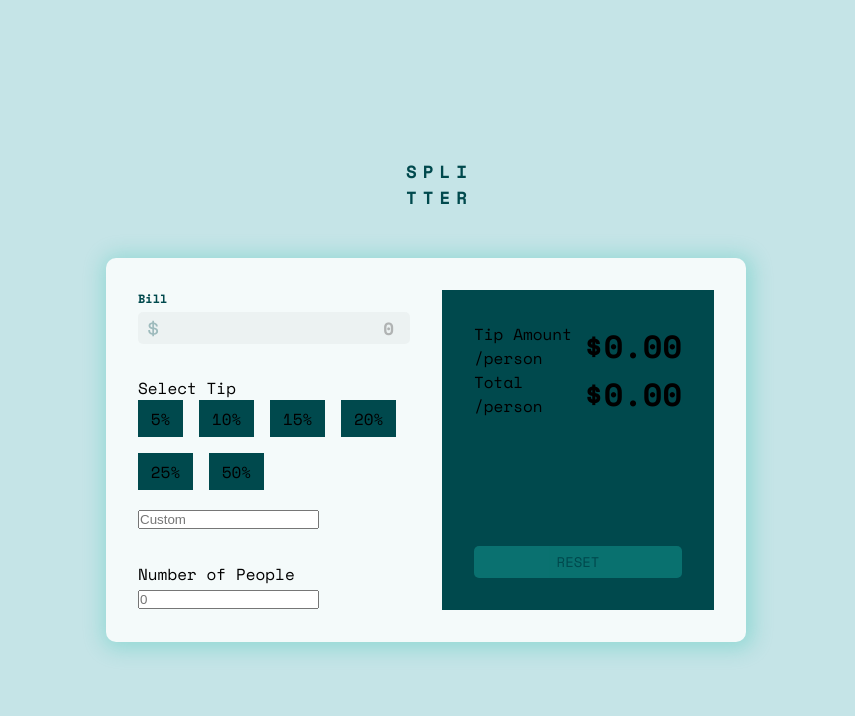
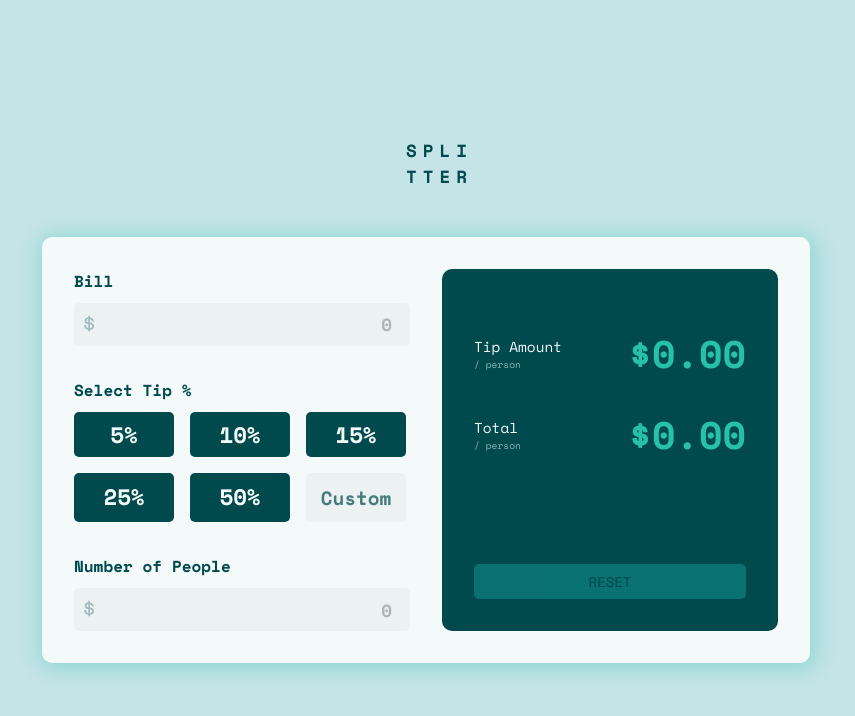
Before and after one commit to alireza-constantin/tip-calculato, a plain HTML site: page index.html in a window 1280 px wide. Shown: the whole page, without its empty margins (214-1069 px from the left). Drawn offline with nearby package versions, Linux system fonts and the light colour scheme.

Commit message:
complete desktop style

```diff
--- a/index.html
+++ b/index.html
@@ -27,12 +27,11 @@
 			</div>
 			<!-- Tip Percentage -->
 			<div class="tip-percent">
-				<p>Select Tip</p>
+				<p>Select Tip %</p>
 				<div class="percents">
 					<div><p>5%</p></div>
 					<div><p>10%</p></div>
 					<div><p>15%</p></div>
-					<div><p>20%</p></div>
 					<div><p>25%</p></div>
 					<div><p>50%</p></div>
 					<div class="input"><input type="text" placeholder="Custom" /></div>
@@ -41,7 +40,9 @@
 			<!-- Number of Peoples -->
 			<div class="people-nums">
 				<p>Number of People</p>
-				<input type="text" placeholder="0" />
+				<div class="input">
+					<input type="text" placeholder="0" />
+				</div>
 			</div>
 			<!-- Showing Tip Cost -->
 			<div class="tip">
@@ -49,14 +50,14 @@
 					<div class="tip-amount-container">
 						<div>
 							<p>Tip Amount</p>
-							<p class="person">/person</p>
+							<p class="person">/ person</p>
 						</div>
 						<h1 id="tip-amount">$0.00</h1>
 					</div>
 					<div class="total-container">
 						<div>
 							<p>Total</p>
-							<p>/person</p>
+							<p class="person">/ person</p>
 						</div>
 						<h1 id="total">$0.00</h1>
 					</div>
--- a/style.css
+++ b/style.css
@@ -23,8 +23,38 @@ body {
 	justify-content: center;
 	align-items: center;
 	flex-direction: column;
+	user-select: none;
 }
 
+/* ------------------------- General Style ----------------- */
+
+input {
+	background-color: hsla(197, 7%, 81%, 0.2);
+	font-family: 'Space Mono', monospace;
+	width: 100%;
+	font-weight: 700;
+	font-size: 1.1rem;
+	border-radius: 5px;
+	font-family: 'Space Mono', monospace;
+	color: var(--Very-dark-cyan);
+	border: 2px solid transparent;
+	outline: none;
+}
+
+input:focus {
+	border: 2px solid var(--Strong-cyan);
+}
+
+.tip-percent > p,
+.bill > p,
+.people-nums > p {
+	font-size: 1rem;
+	color: var(--Very-dark-cyan);
+	font-weight: 700;
+	margin-bottom: 10px;
+}
+
+/* ------------------------- Title ----------------- */
 .title {
 	font-size: 1.1rem;
 	color: var(--Very-dark-cyan);
@@ -34,7 +64,7 @@ body {
 
 .container {
 	margin-top: 3rem;
-	width: 50vw;
+	width: 60vw;
 	background-color: var(--very-Light-grayish-cyan);
 	border-radius: 10px;
 	box-shadow: 2px 2px 20px 5px hsla(172, 67%, 45%, 0.3);
@@ -49,15 +79,10 @@ body {
 	/* justify-content: center;align-items: center; */
 }
 
+/* --------------------------Section: Bill------------------- */
+
 .bill {
 	grid-area: bill;
-}
-
-.bill p {
-	font-size: 0.75rem;
-	color: var(--Very-dark-cyan);
-	font-weight: 700;
-	margin-bottom: 5px;
 }
 
 .tip-percent {
@@ -69,17 +94,8 @@ body {
 }
 
 .bill input {
-	background-color: hsla(197, 7%, 81%, 0.2);
-	width: 100%;
-	padding: 0.2rem 1rem;
-	font-weight: 700;
-	font-size: 1.1rem;
-	border-radius: 5px;
-	font-family: 'Space Mono', monospace;
-	color: var(--Very-dark-cyan);
+	padding: 0.4rem 1rem;
 	text-align: right;
-	outline: none;
-	border: none;
 	padding-left: 20px;
 }
 
@@ -96,9 +112,11 @@ body {
 	/* height: 10px; */
 	/* width: 10px; */
 	left: 10px;
-	top: 8px;
+	top: 12px;
 	padding: 10px;
 }
+
+/* ------------------------Section: tip-percent------------------- */
 
 .tip-percent .percents {
 	display: flex;
@@ -110,11 +128,63 @@ body {
 .percents div:not(.input) {
 	background: var(--Very-dark-cyan);
 	padding: 0.4rem 0.8rem;
+	max-width: 140px;
+	width: 100px;
+	font-weight: 700;
+	border-radius: 5px;
+	text-align: center;
+	font-size: 1.4rem;
+	color: var(--very-Light-grayish-cyan);
 }
+
+.percents .input {
+	width: 100px;
+	max-width: 140px;
+}
+
+.percents .input input {
+	padding: 0.6rem 0.8rem;
+}
+
+.percents .input input::placeholder {
+	color: var(--Very-dark-cyan);
+	font-size: 1.2rem;
+	font-weight: 700;
+	opacity: 0.7;
+}
+
+/* ------------------------Section: People Numbers */
 
 .people-nums {
 	grid-area: people-nums;
 }
+
+.people-nums .input {
+	position: relative;
+}
+
+.people-nums .input input {
+	text-align: right;
+	padding: 0.4rem 1rem;
+}
+
+.people-nums .input input::placeholder {
+	opacity: 0.5;
+}
+
+.people-nums .input::after {
+	content: '';
+	background: url('/images/icon-dollar.svg') no-repeat;
+	object-fit: contain;
+	position: absolute;
+	/* height: 10px; */
+	/* width: 10px; */
+	left: 10px;
+	top: 12px;
+	padding: 10px;
+}
+
+/* ----------------------------- Section: Show Tip ----------------- */
 
 .tip {
 	grid-area: tip;
@@ -122,13 +192,32 @@ body {
 	padding: 2rem;
 	display: flex;
 	flex-direction: column;
+	border-radius: 10px;
 	justify-content: space-between;
 }
 
 .tip .tip-amount-container,
 .tip .total-container {
 	display: flex;
+	margin: 1.5rem 0;
 	justify-content: space-between;
+	align-items: center;
+}
+
+.tip p {
+	color: var(--very-Light-grayish-cyan);
+	font-size: 0.9rem;
+}
+
+.tip .person {
+	color: var(--Light-grayish-cyan);
+	font-size: 0.6rem;
+	opacity: 0.7;
+}
+
+.tip h1 {
+	color: var(--Strong-cyan);
+	font-size: 2.4rem;
 }
 
 .tip .btn {
@@ -142,5 +231,5 @@ body {
 	text-align: center;
 	font-size: 14px;
 	border-radius: 5px;
-	padding: 0.35rem 0;
+	padding: 0.45rem 0;
 }
```
